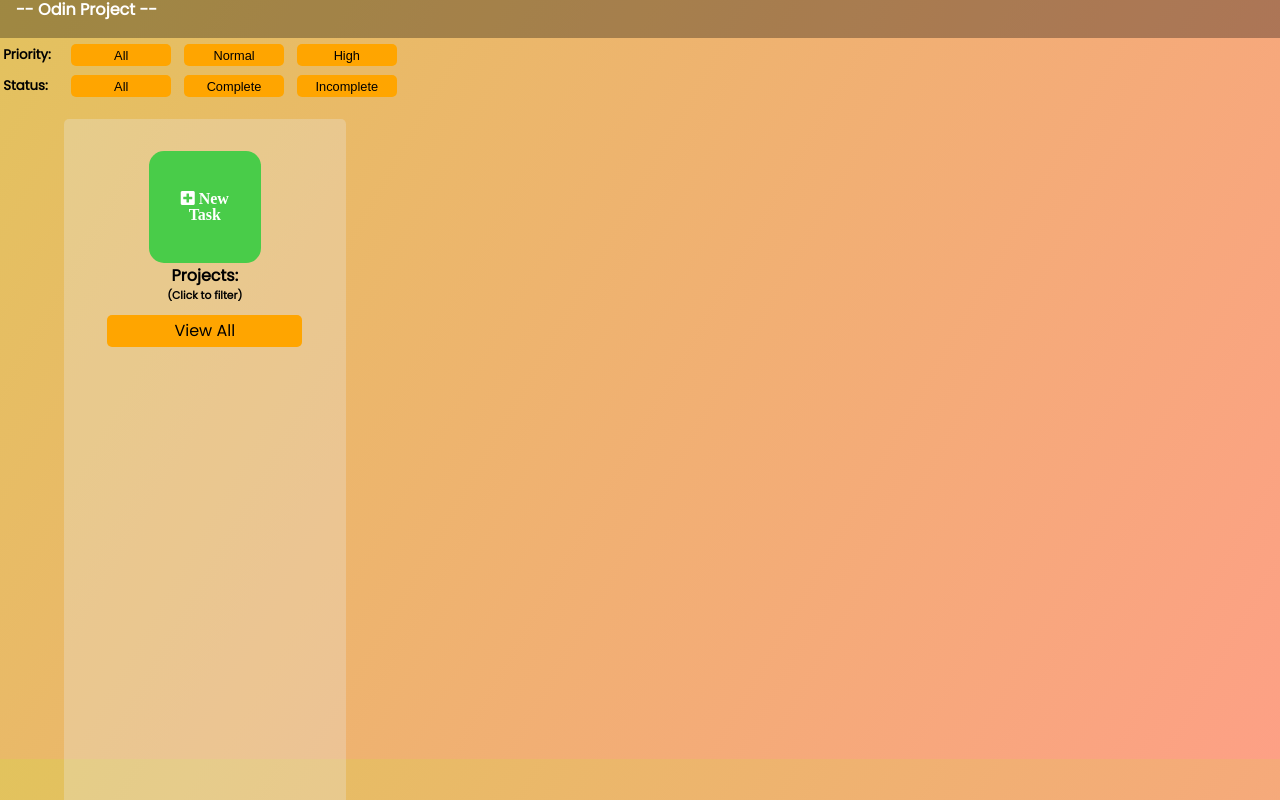
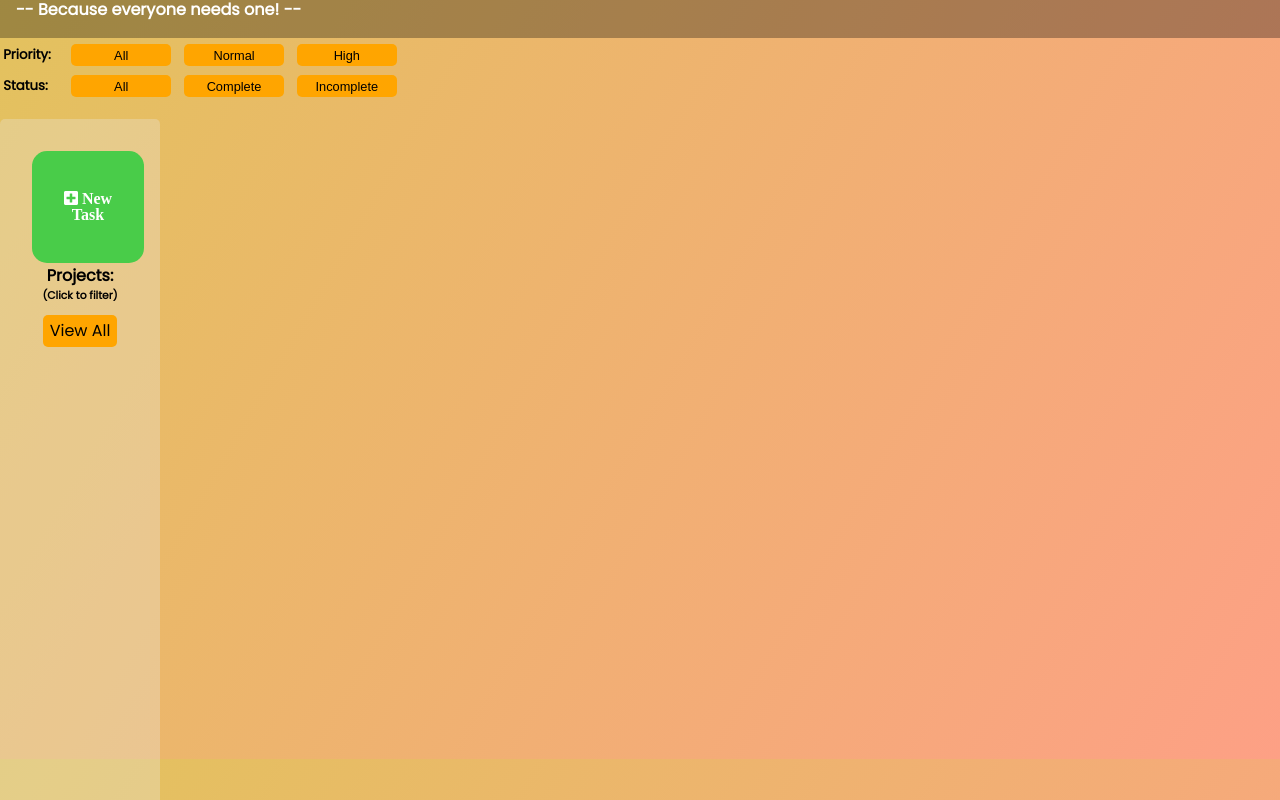
Before and after one commit to 1010-Studios/DevEd-TODO, a website built with webpack: page dist/index.html in a window 1280 px wide. Shown: the part 91-891 px from the top of the page. Built offline with nearby package versions, Linux system fonts and the light colour scheme.

Commit message:
Minor visual tweaks

```diff
--- a/dist/index.html
+++ b/dist/index.html
@@ -23,7 +23,7 @@
 			<header>
 				<div class="header">
 					<h1>tOdO List</h1>
-					<h6>-- Odin Project --</h6>
+					<h6>-- Because everyone needs one! --</h6>
 				</div>
 				<!-- <div class="demo-mode">
 					<button class="btn demo-btn">Click Here for Demo</button>
--- a/dist/style.css
+++ b/dist/style.css
@@ -155,7 +155,8 @@ header {
 	display: flex;
 	width: 90%;
 	max-height: 80vh;
-	max-width: 2000px;
+	width: 100vw;
+	margin: 0;
 }
 
 .sidebar {
@@ -165,7 +166,7 @@ header {
 	background: rgba(230, 230, 230, 0.3);
 	text-align: center;
 	overflow-y: auto;
-	max-width: 20rem;
+	max-width: 10rem;
 	border-radius: 5px;
 }
 
@@ -261,6 +262,7 @@ header {
 	border-radius: 5px;
 	padding: 5px;
 	width: 50%;
+	max-width: 100px;
 	margin: 0.25rem;
 	/* min-width: 4rem; */
 	height: 100%;
```
